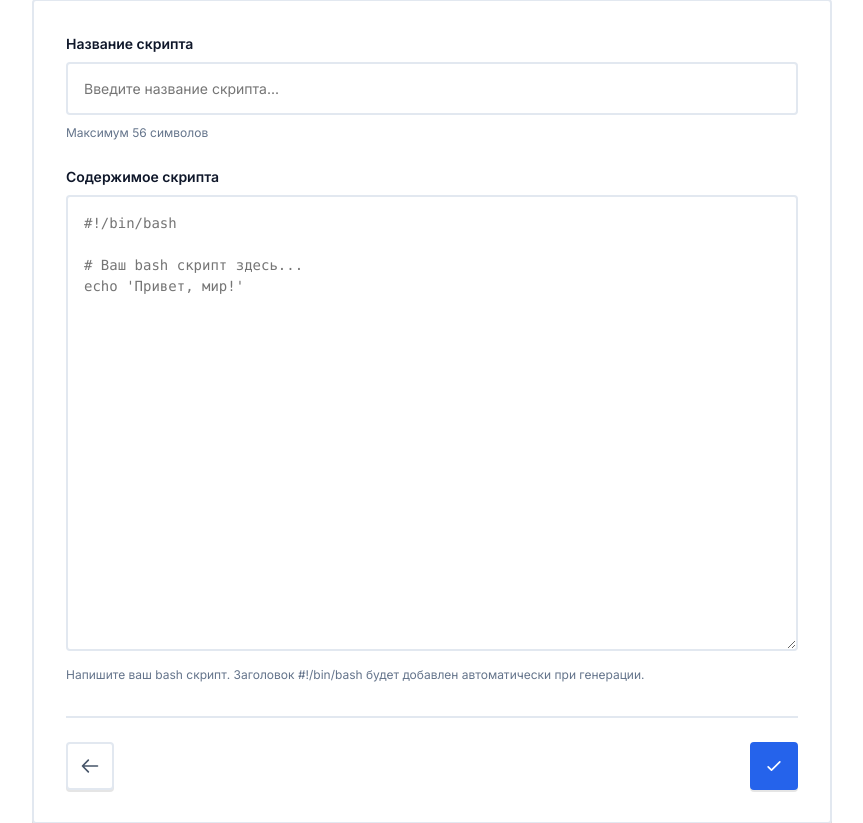
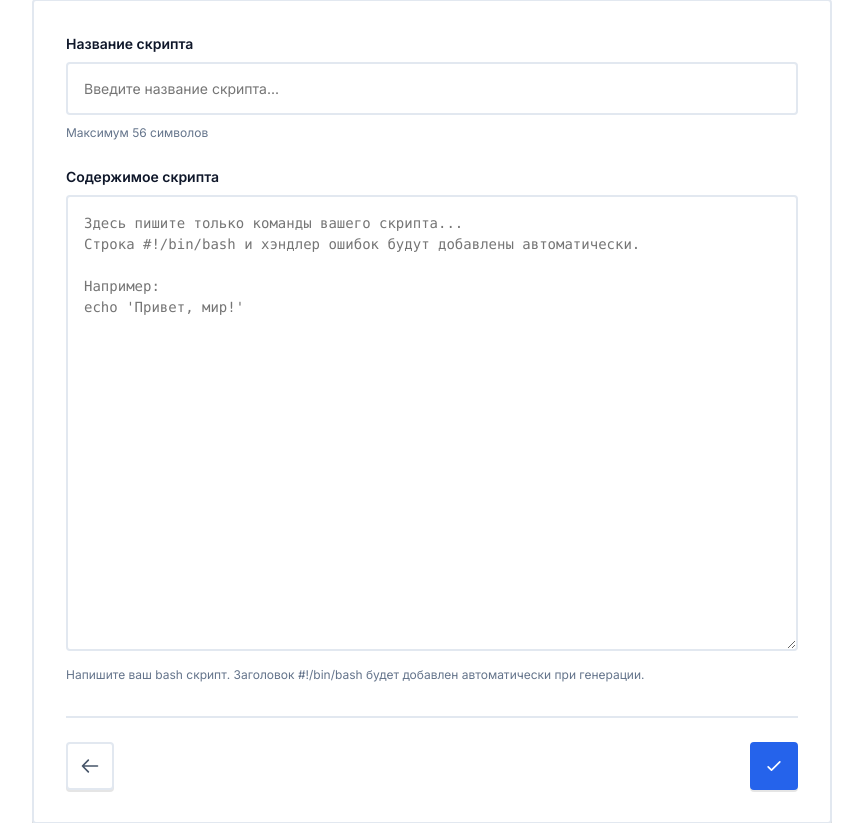
Before and after one commit to shumilovsergey/sh-wgetbash, a Django app: template api/templates/script/script_create.html in a window 1280 px wide. Shown: the part 134-957 px from the top of the page, without its empty margins (208-1071 px from the left). Run offline with Django 4.2, Linux system fonts and the light colour scheme; the template is opened without the code that fills it, so the values that code supplies are empty.

Commit message:
update placeholder

```diff
--- a/api/templates/script/script_create.html
+++ b/api/templates/script/script_create.html
@@ -79,7 +79,7 @@ body {
             id="text"
             rows="20"
             style="width: 100%; min-height: 400px; padding: 16px; background: #ffffff; border: 2px solid #e2e8f0; border-radius: 4px; color: #0f172a; font-size: 0.875rem; transition: all 0.1s ease-out; outline: none; font-family: 'JetBrains Mono', 'Fira Code', 'Monaco', 'Consolas', monospace; line-height: 1.5; resize: vertical;"
-            placeholder="#!/bin/bash&#10;&#10;# Ваш bash скрипт здесь...&#10;echo 'Привет, мир!'"
+            placeholder="Здесь пишите только команды вашего скрипта...&#10;Строка #!/bin/bash и хэндлер ошибок будут добавлены автоматически.&#10;&#10;Например:&#10;echo 'Привет, мир!'"
             onfocus="this.style.borderColor='#2563eb'; this.style.boxShadow='0 2px 0 rgba(0, 0, 0, 0.1)';"
             onblur="this.style.borderColor='#e2e8f0'; this.style.boxShadow='none';"
           ></textarea>
```
Also changed, not shown: README.md.
